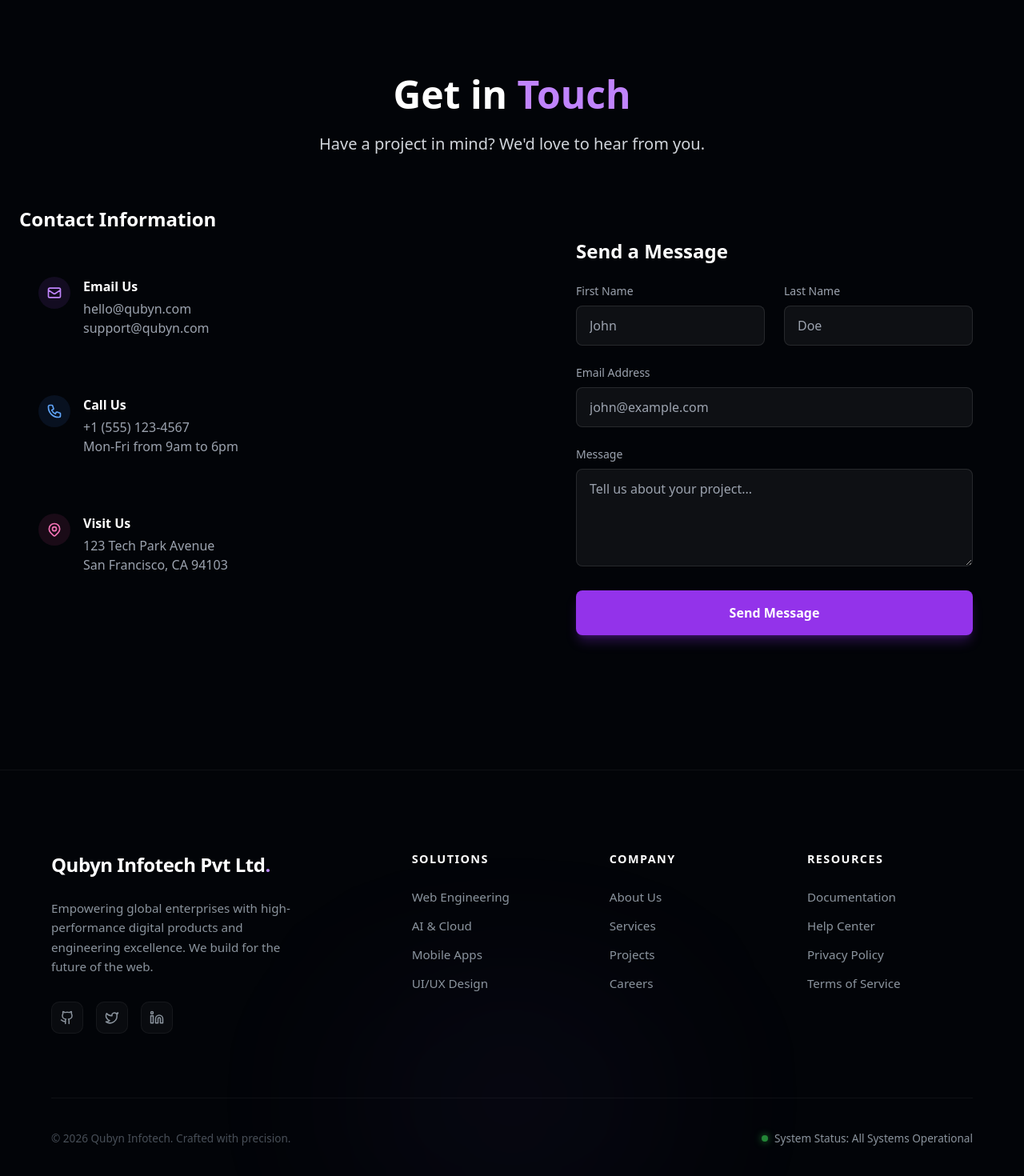
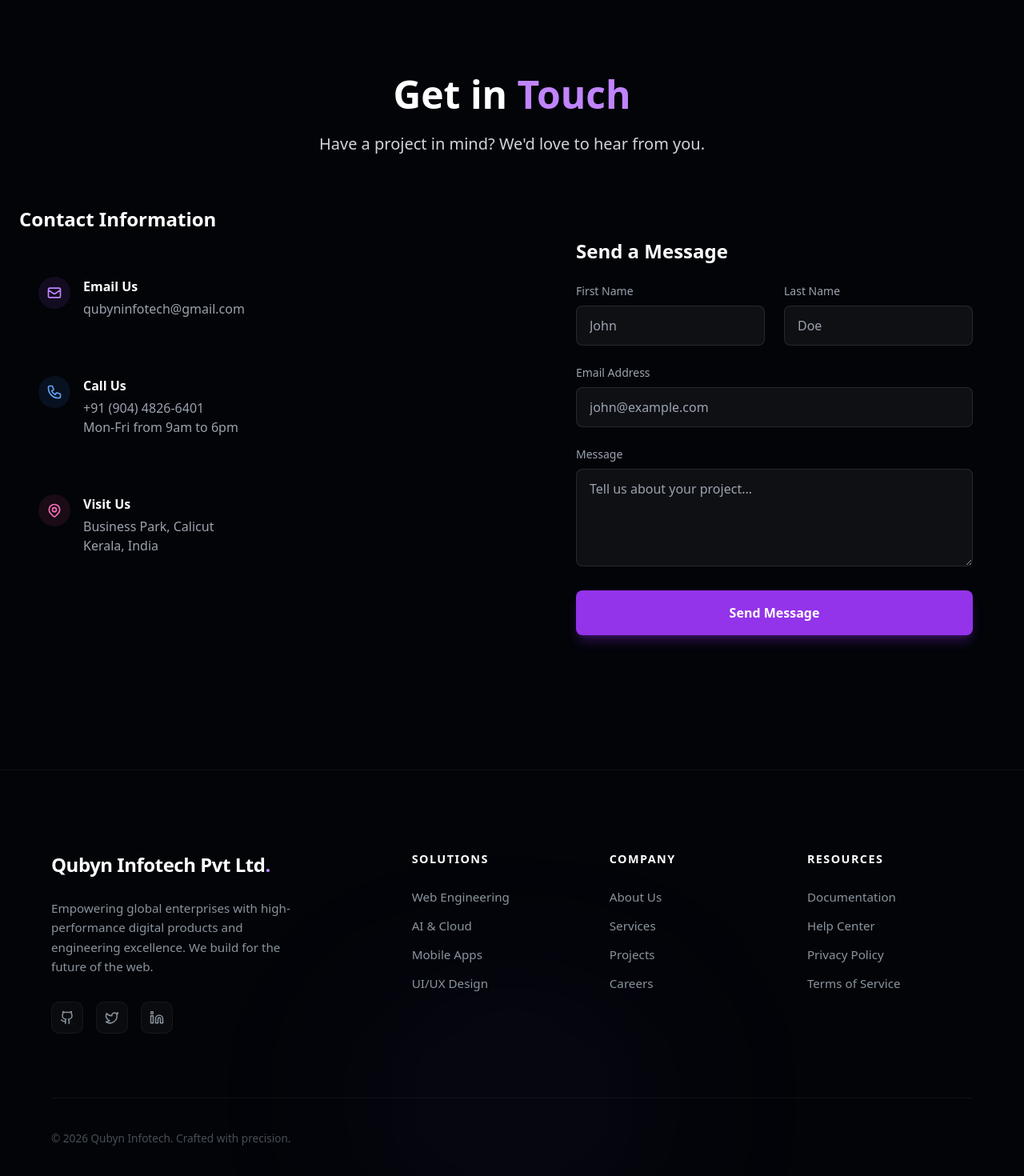
Before and after one commit to shaanid/qubyn-infotech, a Nuxt app: page / in a window 1280 px wide. Shown: the part 3985-5455 px from the top of the page at 80% size. Built offline with nearby package versions, Linux system fonts and the light colour scheme.

Commit message:
feat: responsive design

```diff
--- a/app/components/AboutSection.vue
+++ b/app/components/AboutSection.vue
@@ -123,7 +123,7 @@
         observer.disconnect();
       }
     },
-    { threshold: 0.2 }
+    { threshold: 0.2 },
   );
 
   if (aboutRef.value) {
@@ -376,11 +376,11 @@
 
   .featured-about {
     padding: 40px 24px;
-    border-radius: 16px 16px 0 0;
+    border-radius: 24px 24px 0 0;
   }
 
   .values-bottom-grid {
-    border-radius: 0 0 16px 16px;
+    border-radius: 0;
   }
 
   .grid-item {
--- a/app/components/ContactSection.vue
+++ b/app/components/ContactSection.vue
@@ -38,8 +38,7 @@
               </div>
               <div>
                 <h4 class="font-semibold text-white mb-1">Email Us</h4>
-                <p class="text-gray-400">hello@qubyn.com</p>
-                <p class="text-gray-400">support@qubyn.com</p>
+                <p class="text-gray-400">qubyninfotech@gmail.com</p>
               </div>
             </div>
 
@@ -63,7 +62,7 @@
               </div>
               <div>
                 <h4 class="font-semibold text-white mb-1">Call Us</h4>
-                <p class="text-gray-400">+1 (555) 123-4567</p>
+                <p class="text-gray-400">+91 (904) 4826-6401</p>
                 <p class="text-gray-400">Mon-Fri from 9am to 6pm</p>
               </div>
             </div>
@@ -94,8 +93,8 @@
               </div>
               <div>
                 <h4 class="font-semibold text-white mb-1">Visit Us</h4>
-                <p class="text-gray-400">123 Tech Park Avenue</p>
-                <p class="text-gray-400">San Francisco, CA 94103</p>
+                <p class="text-gray-400">Business Park, Calicut</p>
+                <p class="text-gray-400">Kerala, India</p>
               </div>
             </div>
           </div>
--- a/app/components/Footer.vue
+++ b/app/components/Footer.vue
@@ -66,10 +66,6 @@
         <div class="copyright">
           © {{ new Date().getFullYear() }} Qubyn Infotech. Crafted with
           precision.
-        </div>
-        <div class="bottom-tag">
-          <span class="status-dot"></span> System Status: All Systems
-          Operational
         </div>
       </div>
     </div>
--- a/app/components/Services.vue
+++ b/app/components/Services.vue
@@ -396,13 +396,6 @@
   pointer-events: none;
 }
 
-@media (max-width: 1024px) {
-  .full-width-line {
-    width: 100%;
-    margin-left: 0;
-  }
-}
-
 .grid-item {
   display: flex;
   flex-direction: column;
@@ -462,7 +455,6 @@
   .services-bottom-grid {
     grid-template-columns: 1fr;
     gap: 0;
-    border-radius: 0 0 24px 24px;
     border-top: none;
   }
   .grid-item {
@@ -484,10 +476,10 @@
   }
   .featured-service {
     padding: 48px 20px;
-    border-radius: 20px 20px 0 0;
+    border-radius: 24px 24px 0 0;
   }
   .services-bottom-grid {
-    border-radius: 0 0 20px 20px;
+    border-radius: 0;
   }
   .featured-title {
     font-size: 1.85rem;
```
